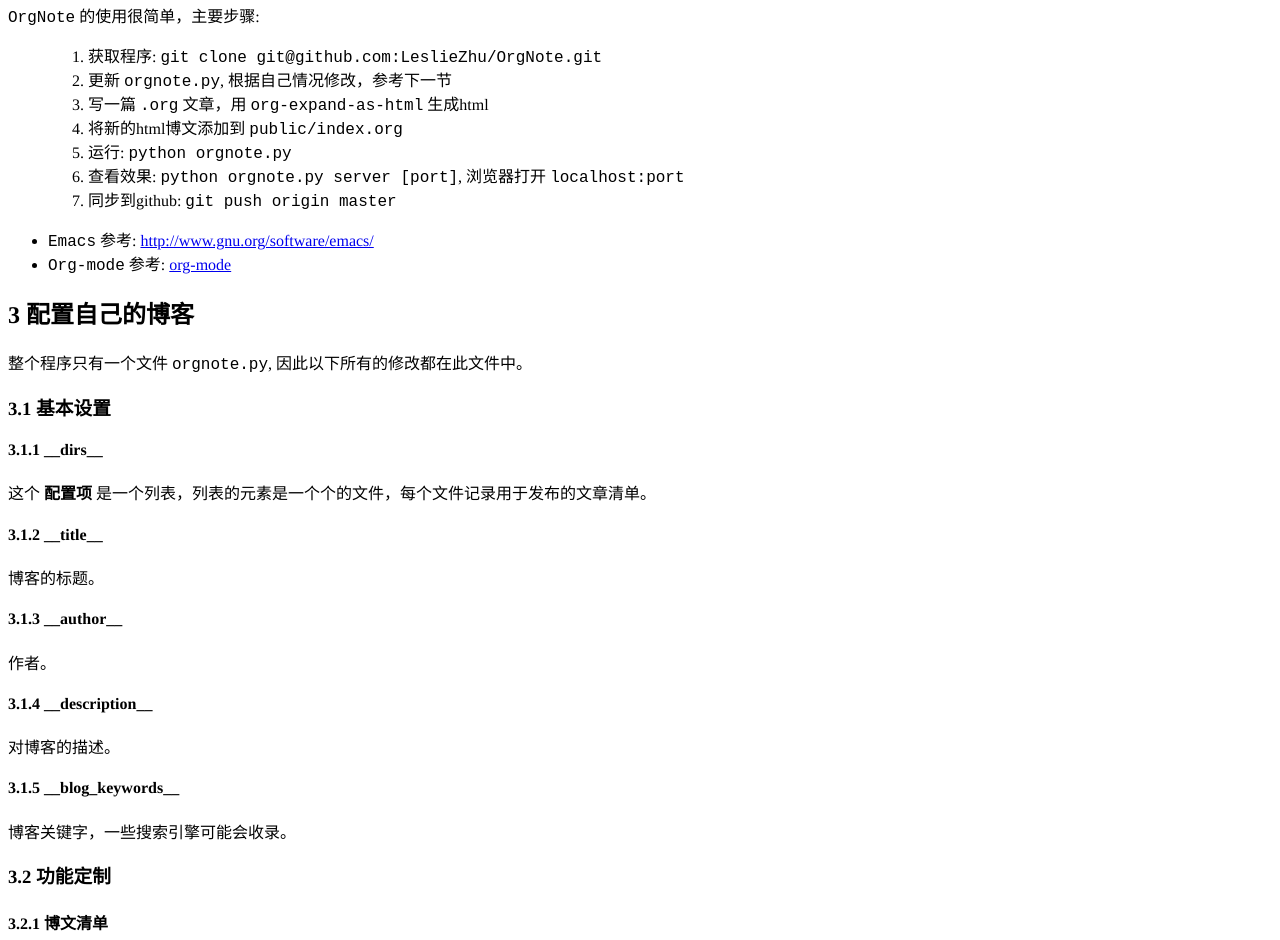
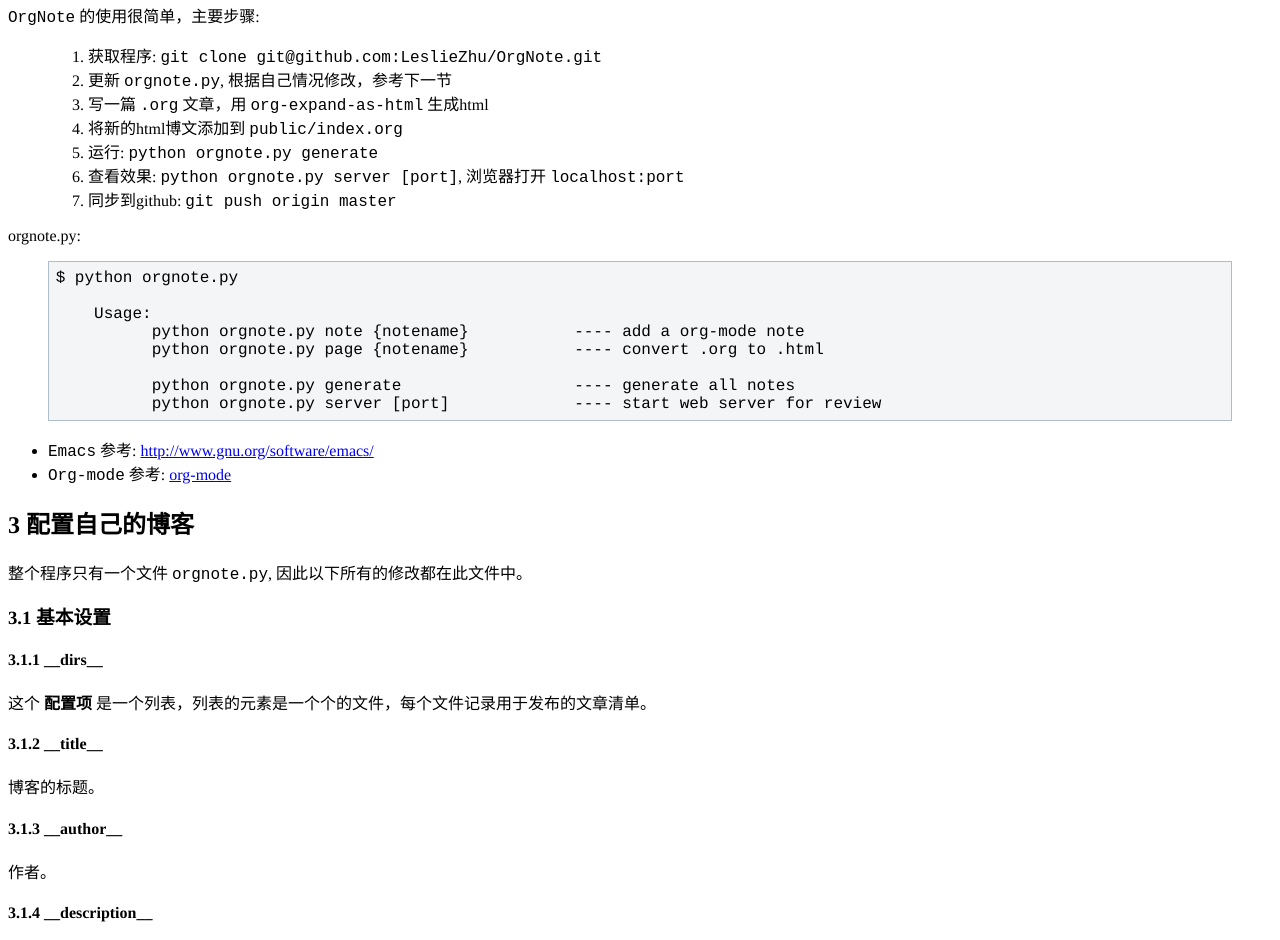
Before and after one commit to LeslieZhu/OrgNote, a plain HTML site: page notes/orgnote.html in a window 1280 px wide. Shown: the part 1006-1946 px from the top of the page. Drawn offline with Linux system fonts and the light colour scheme.

Commit message:
update README

```diff
--- a/notes/orgnote.html
+++ b/notes/orgnote.html
@@ -231,7 +231,7 @@
 </li>
 <li>将新的html博文添加到 <code>public/index.org</code>
 </li>
-<li>运行: <code>python orgnote.py</code>
+<li>运行: <code>python orgnote.py generate</code>
 </li>
 <li>查看效果: <code>python orgnote.py server [port]</code>, 浏览器打开 <code>localhost:port</code>
 </li>
@@ -239,6 +239,27 @@
 </li>
 </ol>
 
+
+
+</blockquote>
+
+
+<p>
+orgnote.py:
+</p><blockquote>
+
+
+
+
+<pre class="example">$ python orgnote.py
+
+    Usage:
+          python orgnote.py note {notename}           ---- add a org-mode note
+          python orgnote.py page {notename}           ---- convert .org to .html
+
+          python orgnote.py generate                  ---- generate all notes
+          python orgnote.py server [port]             ---- start web server for review
+</pre>
 
 
 </blockquote>
```
Also changed, not shown: public/orgnote.html (+22 -1 lines), 2 other files.
